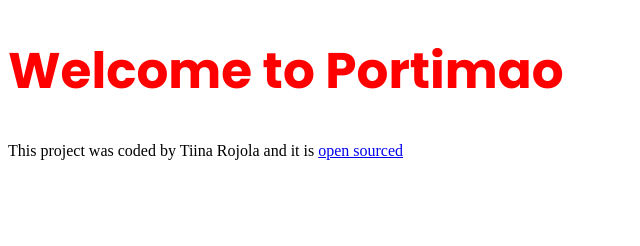
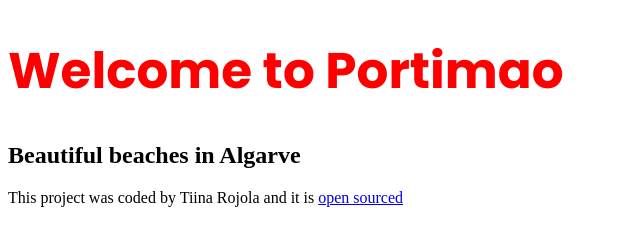
Before and after one commit to TZR71/Travel-Portimao, a plain HTML site: page index.html in a window 1280 px wide. Shown: the whole page, without its empty margins (0-640 px from the left). Drawn offline with Linux system fonts and the light colour scheme.

Commit message:
Added h2

```diff
--- a/index.html
+++ b/index.html
@@ -11,6 +11,7 @@
 </head>
 <body>
     <h1>Welcome to Portimao</h1>
+    <h2>Beautiful beaches in Algarve</h2>
 
     <footer>This project was coded by Tiina Rojola and it is <a href="https://github.com/TZR71/Travel-Portimao" target="_blank">open sourced</a></footer>
 </body>
```
